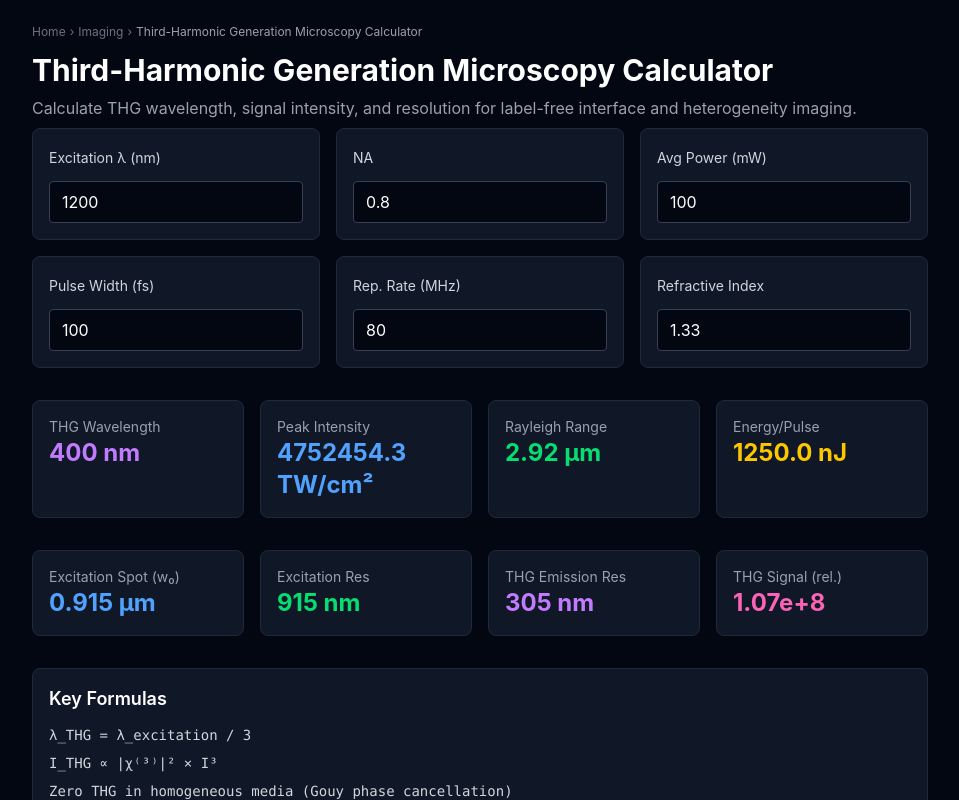
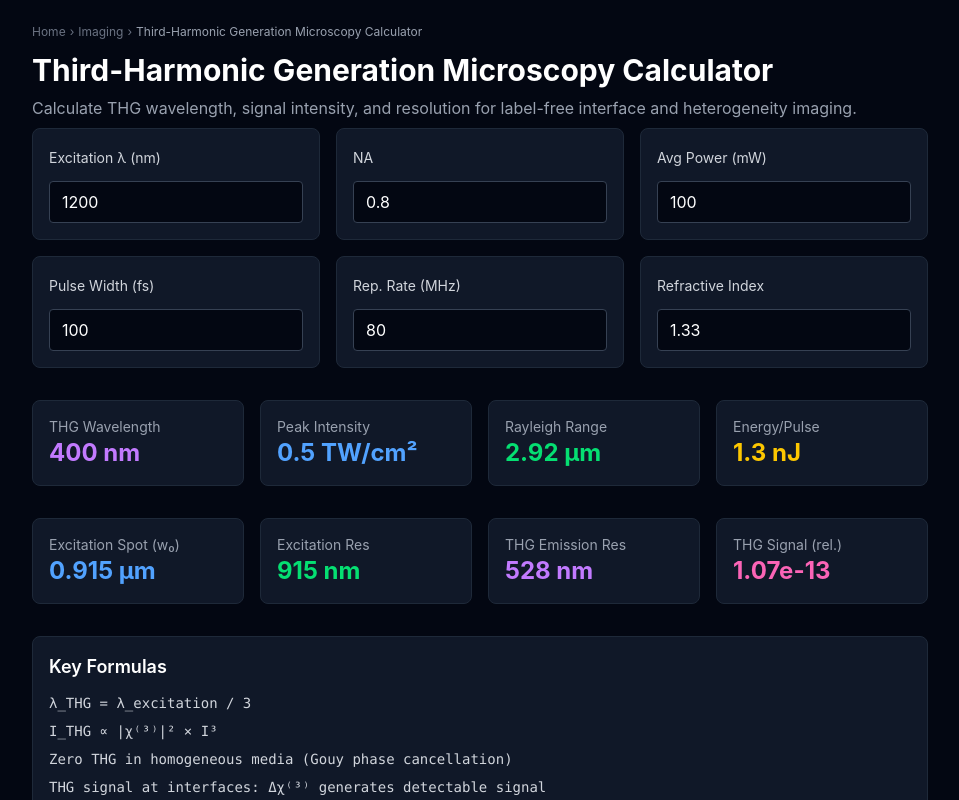
Before and after one commit to Lazfiz/photonics-calculators, a Next.js app: page /imaging/third-harmonic-microscopy in a window 1280 px wide. Shown: the top 800 px of the page, without its empty margins (160-1119 px from the left). Built offline with nearby package versions, Linux system fonts and the light colour scheme; no server answers.

Commit message:
fix(third-harmonic-microscopy): energy 1000x too large, TW/m²→TW/cm² (/1e16), THG resolution exc/√3, Gouy phase 3π for THG (#266/524)

```diff
--- a/src/app/imaging/third-harmonic-microscopy/page-client.tsx
+++ b/src/app/imaging/third-harmonic-microscopy/page-client.tsx
@@ -15,23 +15,23 @@ export default function ThirdHarmonicMicroscopyPage() {
   const [refractiveIndex, setRefractiveIndex] = useURLState("refractiveIndex", 1.33);
 
   const thgWavelength = wavelength / 3;
-  const energyPerPulse = (power * 1000 / repRate) * 1e-9;
+  const energyPerPulse = (power / repRate) * 1e-9;
   const peakPower = energyPerPulse / (pulseWidth * 1e-15);
   const w0 = 0.61 * wavelength / (na * 1000);
   const spotArea = Math.PI * (w0 * 1e-6) ** 2;
-  const peakIntensity = peakPower / spotArea / 1e12;
+  const peakIntensity = peakPower / spotArea / 1e16;
 
   // THG signal ∝ I³ × χ⁽³⁾²
   const thgSignal = Math.pow(peakIntensity, 3) * 1e-12;
 
   // Resolution at THG wavelength
   const lateralResExc = 0.61 * wavelength / na;
-  const lateralResTHG = 0.61 * thgWavelength / na;
+  const lateralResTHG = 0.61 * wavelength / na / Math.sqrt(3);
 
   // THG contrast mechanism: interface detection
   // Gouy phase shift causes THG cancellation in homogeneous medium
   const zR = Math.PI * w0 * w0 * refractiveIndex / (wavelength / 1000);
-  const gouyPhaseShift = Math.PI; // total Gouy phase through focus
+  const gouyPhaseShift = 3 * Math.PI; // THG nonlinear polarization sees 3× fundamental Gouy
 
   const depthChart = useMemo(() => {
     const depths = Array.from({ length: 80 }, (_, i) => i * 25);
```
